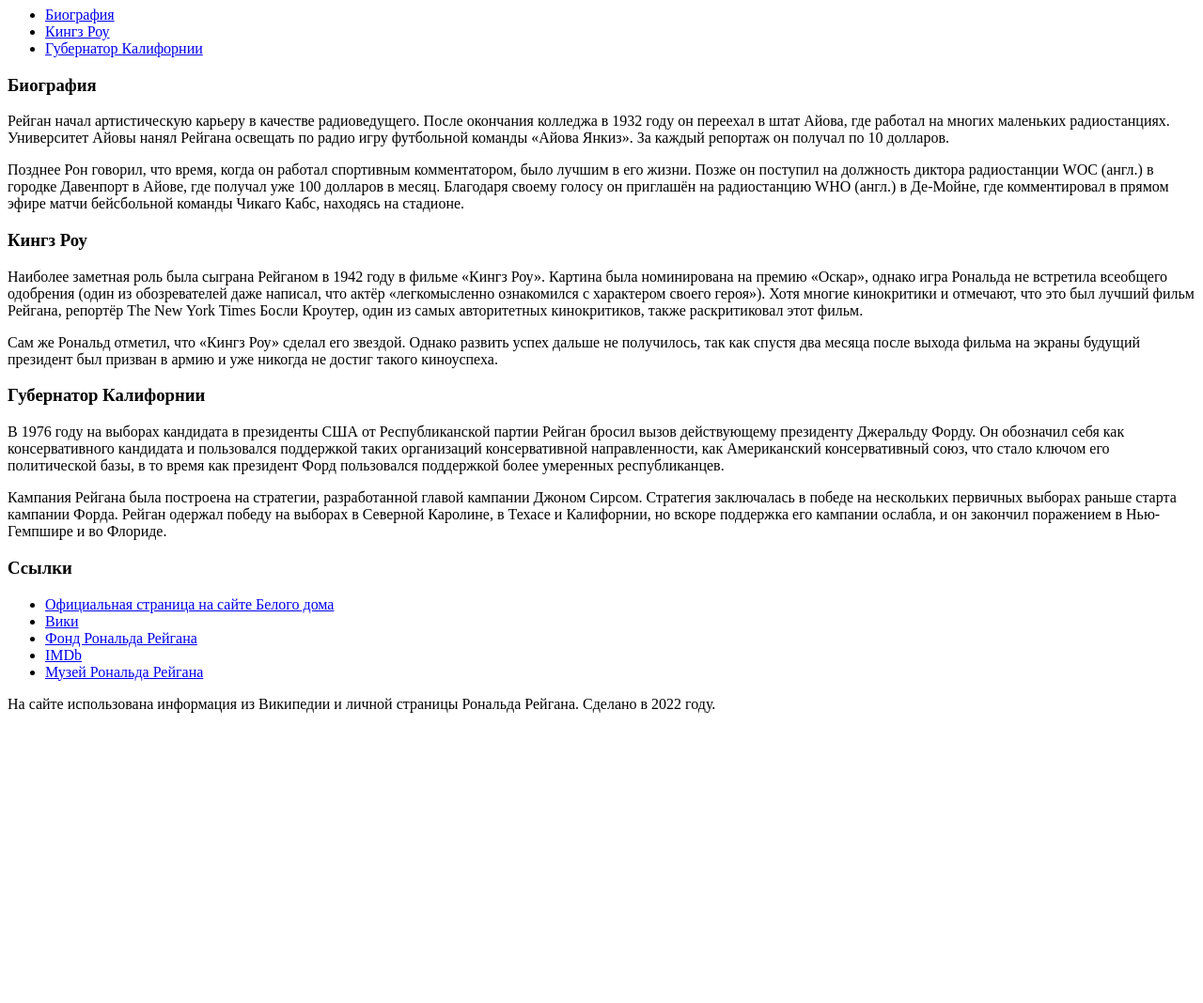
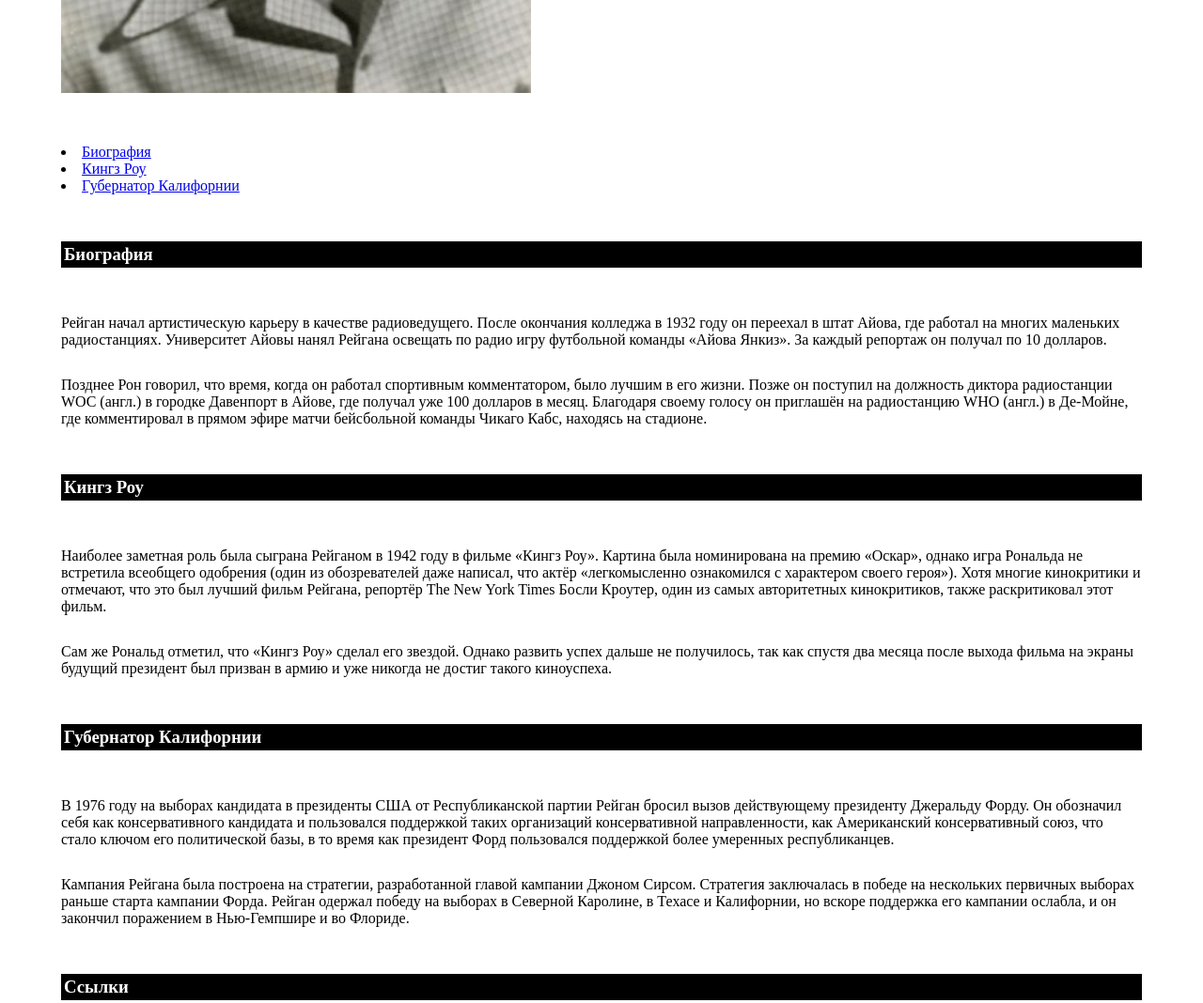
Before and after one commit to ruslankarim/mcs, a plain HTML site: page msc-project-2/index.html in a window 1280 px wide. Shown: the part 680-1748 px from the top of the page at 94% size. Before the commit the page ends 1455 px from the top, so only its background shows below. Drawn offline with Linux system fonts and the light colour scheme.

Commit message:
project 2 final

```diff
--- a/msc-project-2/index.html
+++ b/msc-project-2/index.html
@@ -2,33 +2,76 @@
 <html>
 
 <head>
-  <title></title>
+    <title>Рональд Рейган</title>
+    <link rel="stylesheet" href="styles.css" />
 </head>
-    <body>
-        <h2>Рональд Рейган</h2>
-        <img src="images/photo.jpeg" width="500" height="600" alt="Рональд Рейган"/>
-        <ul>
+
+<body>
+    <div class="container">
+        <h2 class="title paragraph">Рональд Рейган</h2>
+        <img class="paragraph" src="images/photo.jpeg" width="500" height="600" alt="Рональд Рейган" />
+        <ul class="list paragraph">
             <li><a link="#0000FF" href="#biography">Биография</a></li>
             <li><a link="#0000FF" href="#kings_row">Кингз Роу</a></li>
             <li><a link="#0000FF" href="#guber">Губернатор Калифорнии</a></li>
         </ul>
-        <h3 id="biography">Биография</h3>
-        <p>Рейган начал артистическую карьеру в качестве радиоведущего. После окончания колледжа в 1932 году он переехал в штат Айова, где работал на многих маленьких радиостанциях. Университет Айовы нанял Рейгана освещать по радио игру футбольной команды «Айова Янкиз». За каждый репортаж он получал по 10 долларов.</p>
-        <p>Позднее Рон говорил, что время, когда он работал спортивным комментатором, было лучшим в его жизни. Позже он поступил на должность диктора радиостанции WOC (англ.) в городке Давенпорт в Айове, где получал уже 100 долларов в месяц. Благодаря своему голосу он приглашён на радиостанцию WHO (англ.) в Де-Мойне, где комментировал в прямом эфире матчи бейсбольной команды Чикаго Кабс, находясь на стадионе.</p>
-        <h3 id="kings_row">Кингз Роу</h3>
-        <p>Наиболее заметная роль была сыграна Рейганом в 1942 году в фильме «Кингз Роу». Картина была номинирована на премию «Оскар», однако игра Рональда не встретила всеобщего одобрения (один из обозревателей даже написал, что актёр «легкомысленно ознакомился с характером своего героя»). Хотя многие кинокритики и отмечают, что это был лучший фильм Рейгана, репортёр The New York Times Босли Кроутер, один из самых авторитетных кинокритиков, также раскритиковал этот фильм.</p>
-        <p>Сам же Рональд отметил, что «Кингз Роу» сделал его звездой. Однако развить успех дальше не получилось, так как спустя два месяца после выхода фильма на экраны будущий президент был призван в армию и уже никогда не достиг такого киноуспеха.</p>
-        <h3 id="guber">Губернатор Калифорнии</h3>
-        <p>В 1976 году на выборах кандидата в президенты США от Республиканской партии Рейган бросил вызов действующему президенту Джеральду Форду. Он обозначил себя как консервативного кандидата и пользовался поддержкой таких организаций консервативной направленности, как Американский консервативный союз, что стало ключом его политической базы, в то время как президент Форд пользовался поддержкой более умеренных республиканцев.</p>
-        <p>Кампания Рейгана была построена на стратегии, разработанной главой кампании Джоном Сирсом. Стратегия заключалась в победе на нескольких первичных выборах раньше старта кампании Форда. Рейган одержал победу на выборах в Северной Каролине, в Техасе и Калифорнии, но вскоре поддержка его кампании ослабла, и он закончил поражением в Нью-Гемпшире и во Флориде.</p>
-        <h3>Ссылки</h3>
-        <ul>
-            <li><a link="#0000FF" href="https://www.whitehouse.gov/about-the-white-house/presidents/ronald-reagan/">Официальная страница на сайте Белого дома</a></li>
+        <h3 class="title paragraph" id="biography">Биография</h3>
+        <div class="paragraph">
+            <p>Рейган начал артистическую карьеру в качестве радиоведущего. После окончания колледжа в 1932 году он
+                переехал
+                в штат Айова, где работал на многих маленьких радиостанциях. Университет Айовы нанял Рейгана освещать по
+                радио игру футбольной команды «Айова Янкиз». За каждый репортаж он получал по 10 долларов.</p>
+            <p>Позднее Рон говорил, что время, когда он работал спортивным комментатором, было лучшим в его жизни. Позже
+                он
+                поступил на должность диктора радиостанции WOC (англ.) в городке Давенпорт в Айове, где получал уже 100
+                долларов в месяц. Благодаря своему голосу он приглашён на радиостанцию WHO (англ.) в Де-Мойне, где
+                комментировал в прямом эфире матчи бейсбольной команды Чикаго Кабс, находясь на стадионе.</p>
+        </div>
+        <h3 class="title paragraph" id="kings_row">Кингз Роу</h3>
+        <div class="paragraph">
+            <p>Наиболее заметная роль была сыграна Рейганом в 1942 году в фильме «Кингз Роу». Картина была номинирована
+                на
+                премию «Оскар», однако игра Рональда не встретила всеобщего одобрения (один из обозревателей даже
+                написал,
+                что актёр «легкомысленно ознакомился с характером своего героя»). Хотя многие кинокритики и отмечают,
+                что
+                это был лучший фильм Рейгана, репортёр The New York Times Босли Кроутер, один из самых авторитетных
+                кинокритиков, также раскритиковал этот фильм.</p>
+            <p>Сам же Рональд отметил, что «Кингз Роу» сделал его звездой. Однако развить успех дальше не получилось,
+                так
+                как спустя два месяца после выхода фильма на экраны будущий президент был призван в армию и уже никогда
+                не
+                достиг такого киноуспеха.</p>
+        </div>
+        <h3 class="title paragraph" id="guber">Губернатор Калифорнии</h3>
+        <div class="paragraph">
+            <p>В 1976 году на выборах кандидата в президенты США от Республиканской партии Рейган бросил вызов
+                действующему
+                президенту Джеральду Форду. Он обозначил себя как консервативного кандидата и пользовался поддержкой
+                таких
+                организаций консервативной направленности, как Американский консервативный союз, что стало ключом его
+                политической базы, в то время как президент Форд пользовался поддержкой более умеренных республиканцев.
+            </p>
+            <p>Кампания Рейгана была построена на стратегии, разработанной главой кампании Джоном Сирсом. Стратегия
+                заключалась в победе на нескольких первичных выборах раньше старта кампании Форда. Рейган одержал победу
+                на
+                выборах в Северной Каролине, в Техасе и Калифорнии, но вскоре поддержка его кампании ослабла, и он
+                закончил
+                поражением в Нью-Гемпшире и во Флориде.</p>
+        </div>
+        <h3 class="title paragraph">Ссылки</h3>
+        <ul class="list paragraph">
+            <li><a link="#0000FF"
+                    href="https://www.whitehouse.gov/about-the-white-house/presidents/ronald-reagan/">Официальная
+                    страница на сайте Белого дома</a></li>
             <li><a link="#0000FF" href="https://www.wikiwand.com/en/Ronald_Reagan">Вики</a></li>
             <li><a link="#0000FF" href="https://www.reaganfoundation.org/">Фонд Рональда Рейгана</a></li>
             <li><a link="#0000FF" href="https://www.imdb.com/name/nm0001654/">IMDb</a></li>
             <li><a link="#0000FF" href="https://www.reaganlibrary.gov/">Музей Рональда Рейгана</a></li>
         </ul>
-        <p>На сайте использована информация из Википедии и личной страницы Рональда Рейгана. Сделано в 2022 году.</p>
-    </body>
+        <p class="paragraph">На сайте использована информация из Википедии и личной страницы Рональда Рейгана. Сделано в
+            2022 году.</p>
+    </div>
+</body>
+
 </html>
--- /dev/null
+++ b/msc-project-2/styles.css
@@ -0,0 +1,27 @@
+* {
+    margin: 0;
+    padding: 0;
+    box-sizing: border-box;
+}
+
+.container {
+    margin: 96px 65px 91px 65px;
+}
+
+.title {
+    color: white;
+    background-color: black;
+    padding: 3px;
+}
+
+.list {
+    list-style-position: inside;
+}
+
+.paragraph {
+    margin-top: 50px;
+}
+
+p {
+    margin-bottom: 30px;
+}
```
